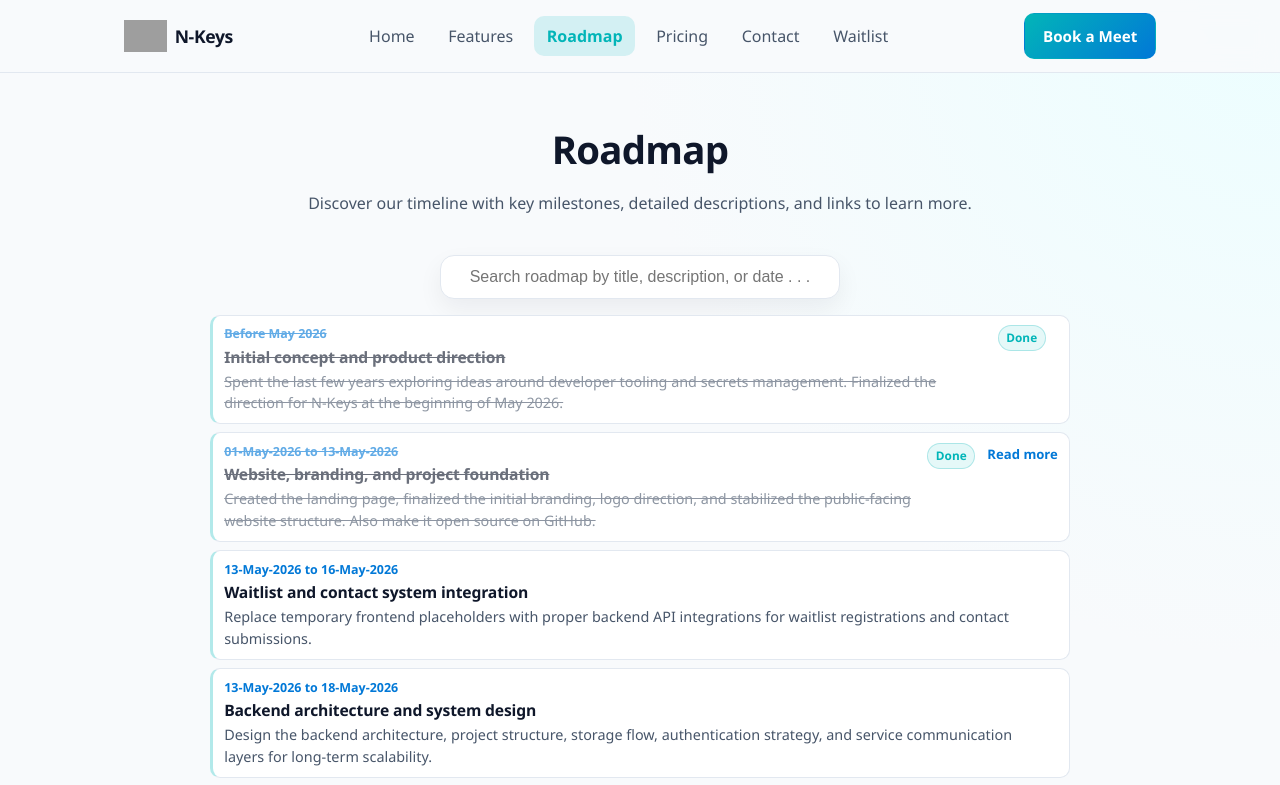
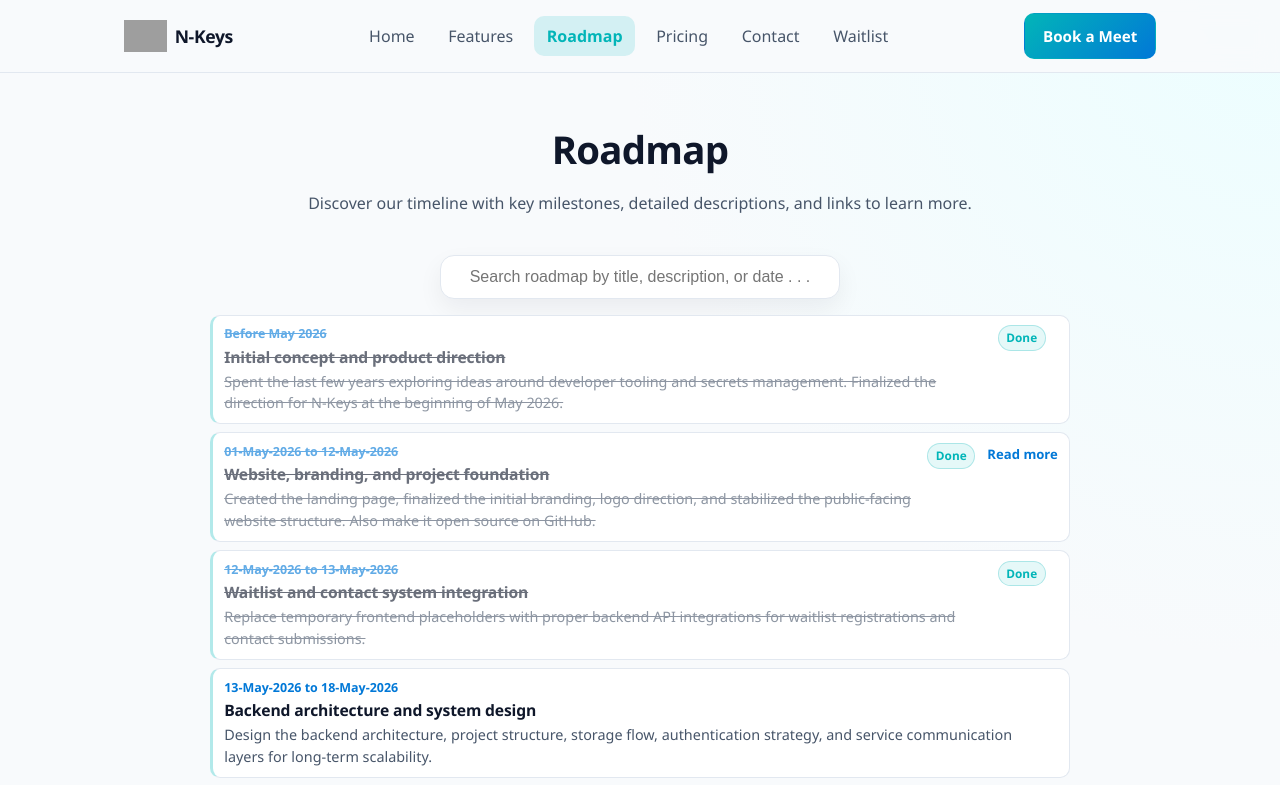
Before and after one commit to Neko-Nik-Org/N-Keys-WebUI, a React (Vite) app: page /roadmap in a window 1280 px wide. Shown: the top 785 px of the page. Built offline with nearby package versions, Linux system fonts and the light colour scheme; grey boxes are pictures that could not be loaded.

Commit message:
feat: update message formatting in Contact and Waitlist pages and enhance user feedback

```diff
--- a/src/data/roadmapData.js
+++ b/src/data/roadmapData.js
@@ -9,7 +9,7 @@ export const roadmapEntries = [
   },
   {
     id: '002',
-    range: '01-May-2026 to 13-May-2026',
+    range: '01-May-2026 to 12-May-2026',
     title: 'Website, branding, and project foundation',
     description:
       'Created the landing page, finalized the initial branding, logo direction, and stabilized the public-facing website structure. Also make it open source on GitHub.',
@@ -18,11 +18,11 @@ export const roadmapEntries = [
   },
   {
     id: '003',
-    range: '13-May-2026 to 16-May-2026',
+    range: '12-May-2026 to 13-May-2026',
     title: 'Waitlist and contact system integration',
     description:
       'Replace temporary frontend placeholders with proper backend API integrations for waitlist registrations and contact submissions.',
-    done: false,
+    done: true,
   },
   {
     id: '004',
--- a/src/pages/ContactPage.jsx
+++ b/src/pages/ContactPage.jsx
@@ -17,7 +17,7 @@ function ContactPage() {
     const payload = {
       name: String(formData.get('name') || ''),
       email: String(formData.get('email') || ''),
-      message: String(formData.get('message') || ''),
+      message: `Contact Form Submission:\n\n${String(formData.get('message') || '')}`,
       send_to: contactFormSendTo,
     }
 
@@ -79,6 +79,7 @@ function ContactPage() {
 
               {submitMessage ? <p className="support-text">{submitMessage}</p> : null}
             </form>
+            <p className="support-text">We will get back to you as soon as possible!</p>
           </article>
 
           <article className="card">
--- a/src/pages/WaitlistPage.jsx
+++ b/src/pages/WaitlistPage.jsx
@@ -17,7 +17,7 @@ function WaitlistPage() {
     const payload = {
       name: String(formData.get('name') || ''),
       email: String(formData.get('email') || ''),
-      message: String(formData.get('useCase') || ''),
+      message: `Waitlist Request:\n\n${String(formData.get('useCase') || '')}`,
       send_to: contactFormSendTo,
     }
 
@@ -73,7 +73,7 @@ function WaitlistPage() {
 
             {submitMessage ? <p className="support-text">{submitMessage}</p> : null}
           </form>
-          <p className="support-text">Early users get priority onboarding and early economical pricing.</p>
+          <p className="support-text">Early users get priority onboarding and feedback opportunities!</p>
         </article>
       </section>
     </>
```
